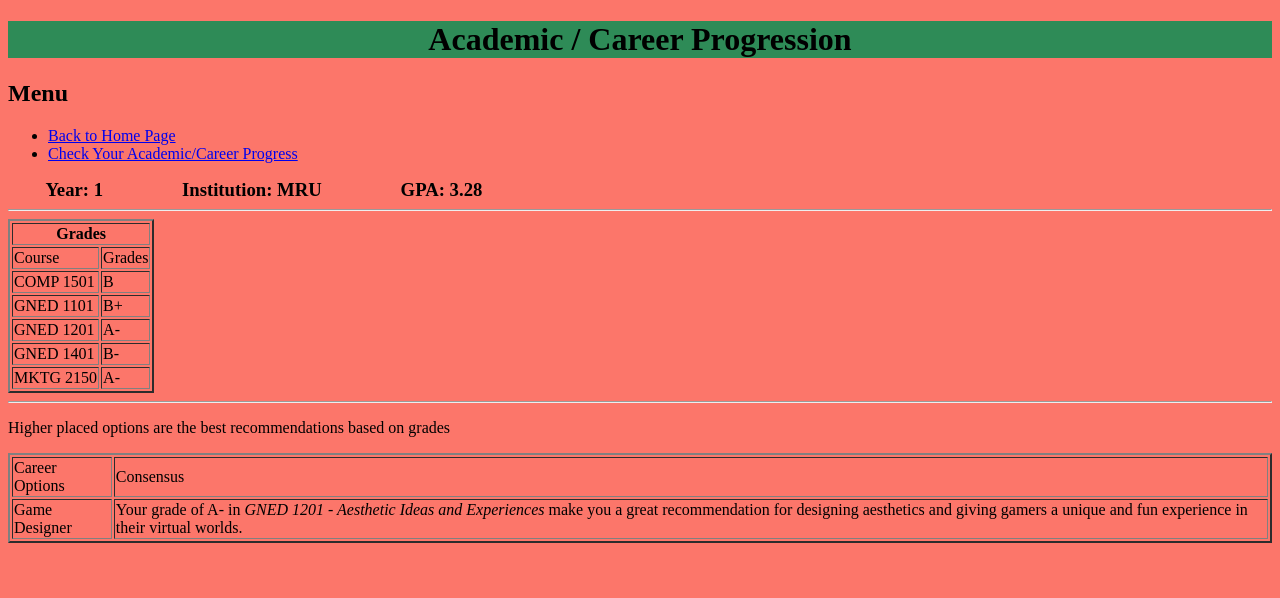
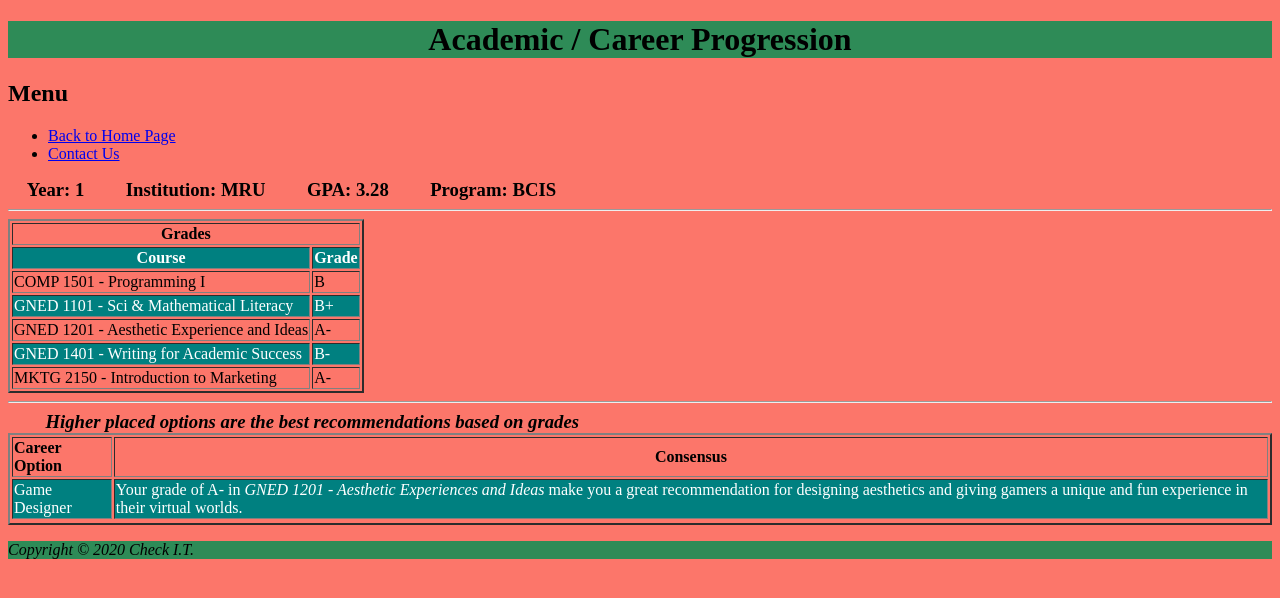
Before and after one commit to DarylleDiego/Assignment01, a PHP site: page /sample.html in a window 1280 px wide. Shown: the top 598 px of the page. Run offline with PHP 8.4, Linux system fonts and the light colour scheme.

Commit message:
DarylleDiego

```diff
--- a/contact.css
+++ b/contact.css
@@ -1,4 +1,4 @@
-header {
+header, footer {
     background-color: turquoise;
 }
 body {
--- a/sample.css
+++ b/sample.css
@@ -6,5 +6,14 @@
 }
 main h3 {
     display: inline;
+    margin: 1em;
+}
+#career {
+    display: inline;
     margin: 2em;
+    font-style: italic;
 }
+tr:nth-child(even){
+    background-color: teal;
+    color: white;
+}
--- a/sample.html
+++ b/sample.html
@@ -22,7 +22,7 @@
             <h2 id="menu">Menu</h2>
             <ul id="menu">
                 <li><a href="index.html" target="_blank">Back to Home Page</a></li>
-                <li><a href="sample.html" target="_blank">Check Your Academic/Career Progress</a></li>
+                <li><a href="contact.html" target="_blank">Contact Us</a></li>
             </ul>
         </nav>
 
@@ -30,33 +30,34 @@
             <h3>Year: 1</h3>
             <h3>Institution: MRU</h3>
             <h3>GPA: 3.28</h3>
+            <h3>Program: BCIS</h3>
         <hr>
         <table border="2">
            <tr>
                <td colspan=2 align="middle"><b>Grades</b></td>
            </tr>
            <tr>
-               <td>Course</td>
-               <td>Grades</td>
+               <td align="middle"><strong>Course</strong></td>
+               <td><strong>Grade</strong></td>
            </tr>
            <tr>
-               <td>COMP 1501</td>
+               <td>COMP 1501 - Programming I</td>
                <td>B</td>
            </tr>
            <tr>
-               <td>GNED 1101</td>
+               <td>GNED 1101 - Sci & Mathematical Literacy</td>
                <td>B+</td>
            </tr>
            <tr>
-               <td>GNED 1201</td>
+               <td>GNED 1201 - Aesthetic Experience and Ideas</td>
                <td>A-</td>
            </tr>
            <tr>
-               <td>GNED 1401</td>
+               <td>GNED 1401 - Writing for Academic Success</td>
                <td>B-</td>
            </tr>
            <tr>
-               <td>MKTG 2150</td>
+               <td>MKTG 2150 - Introduction to Marketing</td>
                <td>A-</td>
            </tr>
         </table>
@@ -64,26 +65,26 @@
         <hr>
 
         <table border="2">
-            <p>Higher placed options are the best recommendations based on grades</p>
+            <h3 id="career">Higher placed options are the best recommendations based on grades</h3>
             <tr>
-                <td>Career Options</td>
-                <td>Consensus</td>
+                <td><strong>Career Option</strong</td>
+                <td align="middle"><strong>Consensus</strong></td>
             </tr>
             <tr>
                 <td>Game Designer</td>
-                <td>Your grade of A- in <em>GNED 1201 - Aesthetic Ideas and Experiences</em>
+                <td>Your grade of A- in <em>GNED 1201 - Aesthetic Experiences and Ideas</em>
                 make you a great recommendation for designing aesthetics and giving gamers
                 a unique and fun experience in their virtual worlds.
                 </td>
             </tr>
+            <tr>
+
+            </tr>
         </table>
         </main>
 
+        <footer>
+            <p><i>Copyright &copy; 2020 Check I.T.</i></p>
+        </footer>
     </body>
-
-
-
-
-
-
 </html>
```
Also changed, not shown: contact.html (+4 -4 lines), index.css (+7 -3 lines), index.html (+17 -5 lines), images/good.png (added).
